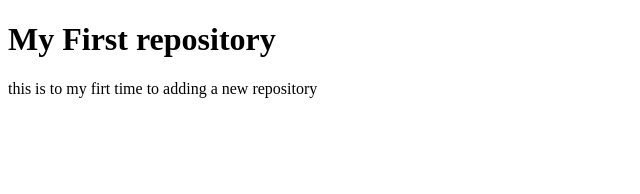
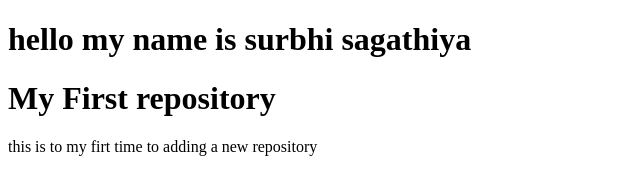
Before and after one commit to surbhisagathiya/development, a plain HTML site: page index.html in a window 1280 px wide. Shown: the whole page, without its empty margins (0-640 px from the left). Drawn offline with Linux system fonts and the light colour scheme.

Commit message:
some chnages

```diff
--- a/index.html
+++ b/index.html
@@ -1,6 +1,7 @@
 <!DOCTYPE html>
 <html>
 <body>
+	<h1>hello my name is surbhi sagathiya</h1>
 	<h1>My First repository</h1>
 	<p>this is to  my firt time to adding a new repository</p>
 </body>
```
